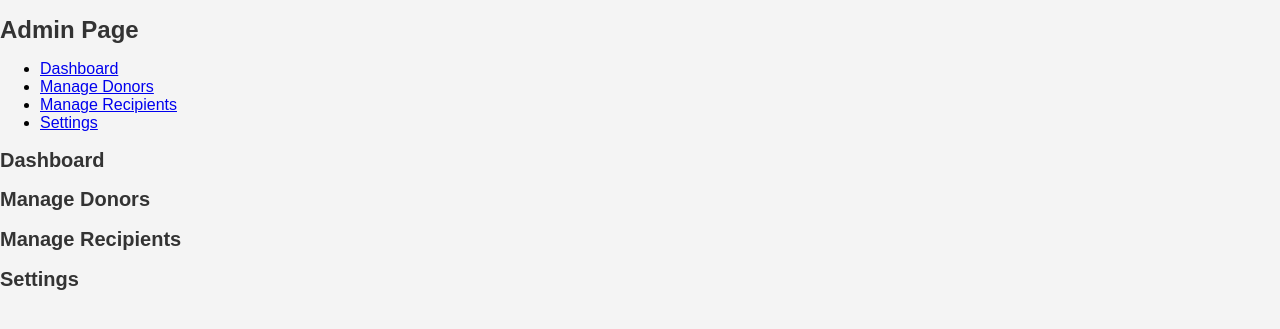
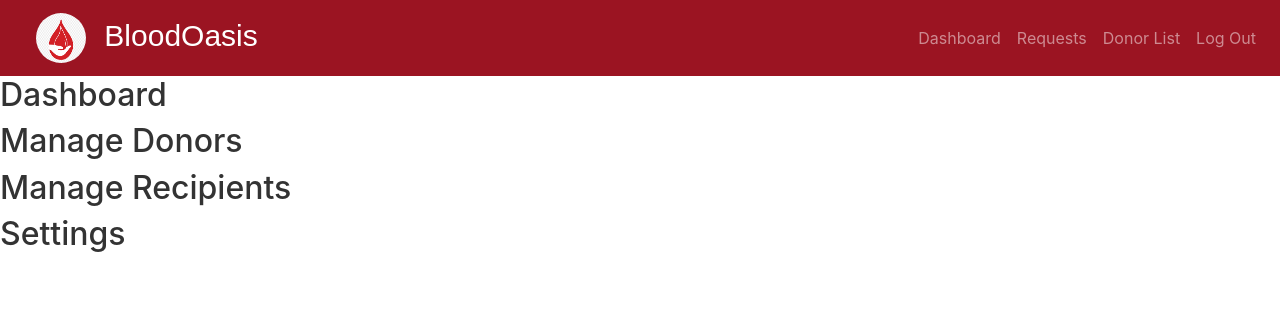
Before and after one commit to VidyaSinha/Blood_bank, a PHP site: page /admin.html in a window 1280 px wide. Shown: the top 329 px of the page. Run offline with PHP 8.4, Linux system fonts and the light colour scheme; some libraries are stand-ins or nearby versions.

Commit message:
admin started

```diff
--- a/admin.css
+++ b/admin.css
@@ -4,6 +4,16 @@ body {
     padding: 0;
     background-color: #f4f4f4;
 }
+.navbar-brand {
+    margin-left: 20px;
+
+    font-family: "El Messiri", sans-serif; /* Change font style to italic, you can adjust this to any font style you desire */
+}
+.navbar-brand img {
+    margin-right: 10px;
+    border-radius: 50%; /* Change font style to italic, you can adjust this to any font style you desire */
+}
+
 
 .container {
     max-width: 800px;
--- a/admin.html
+++ b/admin.html
@@ -5,18 +5,52 @@
     <meta name="viewport" content="width=device-width, initial-scale=1.0">
     <title>Admin Page</title>
     <link rel="stylesheet" href="admin.css">
-</head>
-<body>
-    <div class="admin-container">
-        <h1>Admin Page</h1>
-        <div class="admin-menu">
-            <ul>
-                <li><a href="#dashboard">Dashboard</a></li>
-                <li><a href="#donors">Manage Donors</a></li>
-                <li><a href="#recipients">Manage Recipients</a></li>
-                <li><a href="#settings">Settings</a></li>
-            </ul>
-        </div>
+
+
+        <link rel="stylesheet" href="https://stackpath.bootstrapcdn.com/bootstrap/4.5.2/css/bootstrap.min.css">
+        <link href="https://cdn.jsdelivr.net/npm/remixicon@4.0.0/fonts/remixicon.css" rel="stylesheet">
+        <title>Blood Bank Management System</title>
+    </head>
+    <body>
+
+     <div class="main">
+            <style>
+                .navbar-brand {
+                    font-size: 30px; /* Adjust the font size as needed */
+                }
+
+                .navbar.bg-dark {
+                    background-color: #9b1422 !important;
+                }
+            </style>
+            <nav class="navbar navbar-expand-lg navbar-dark bg-dark sticky-top">
+                <a class="navbar-brand" href="index.html">
+                    <img src="logo.png" alt="logo" width="50" height="50">
+                    BloodOasis
+                </a>
+                <button class="navbar-toggler" type="button" data-toggle="collapse" data-target="#navbarSupportedContent" aria-controls="navbarSupportedContent" aria-expanded="false" aria-label="Toggle navigation">
+                    <span class="navbar-toggler-icon"></span>
+                </button>
+
+                <div class="collapse navbar-collapse" id="navbarSupportedContent">
+                    <ul class="navbar-nav ml-auto">
+                        <li class="nav-item">
+                            <a class="nav-link" href="">Dashboard</a>
+                        </li>
+                        <li class="nav-item">
+                            <a class="nav-link" href="">Requests</a>
+                        </li>
+                        <li class="nav-item">
+                            <a class="nav-link" href="#">Donor List</a>
+                        </li>
+                        <li class="nav-item">
+                            <a class="nav-link" href="">Log Out</a>
+                        </li>
+
+                    </ul>
+                </div>
+            </nav>
+
         <div class="admin-content">
             <section id="dashboard">
                 <h2>Dashboard</h2>
```
